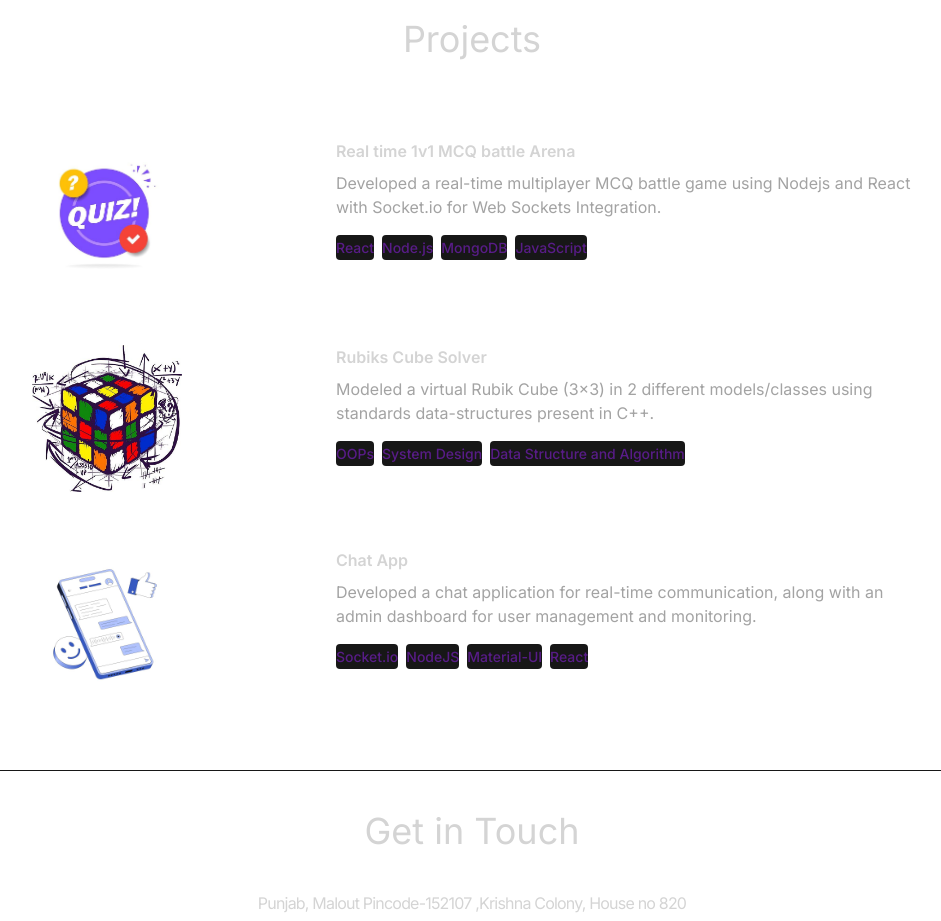
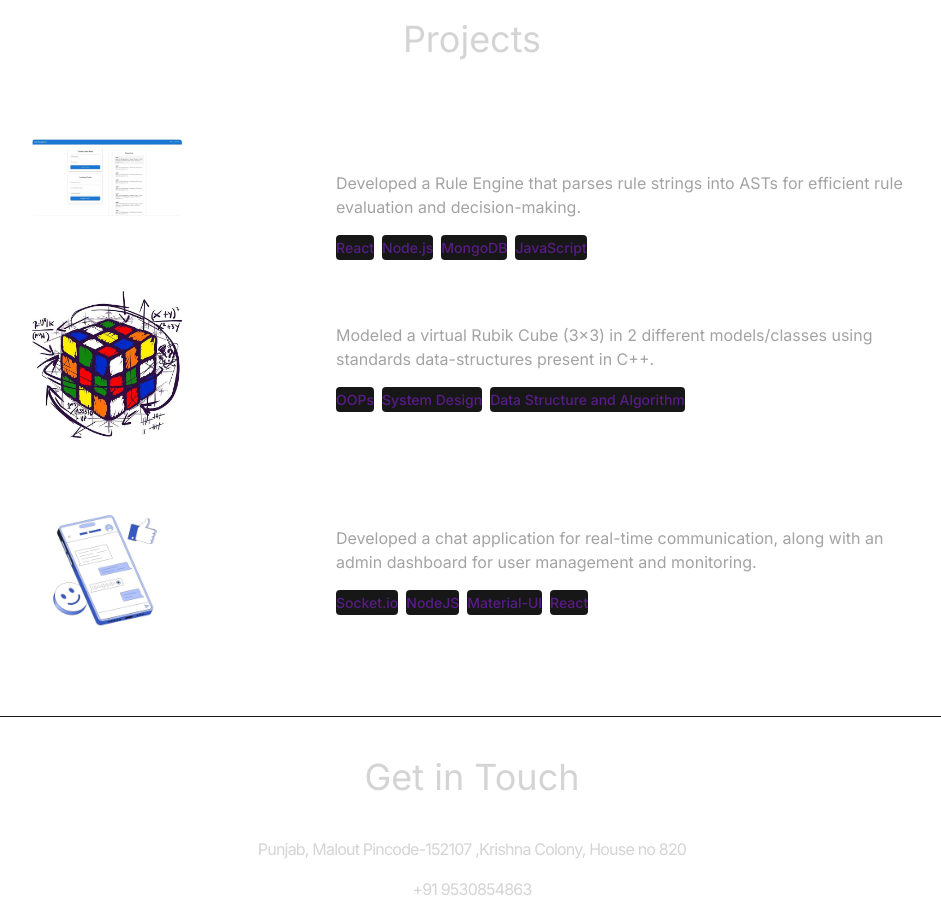
Before and after one commit to itzabhay01/react-portfolio-Abhay, a React (Vite) app: page / in a window 1280 px wide. Shown: the part 2040-2961 px from the top of the page, without its empty margins (168-1109 px from the left). Built offline with nearby package versions, Linux system fonts and the light colour scheme.

Commit message:
updated links

```diff
--- a/src/components/Projects.jsx
+++ b/src/components/Projects.jsx
@@ -23,11 +23,19 @@ const Projects = () => {
                     initial={{opacity:0, x:100}}
                     transition={{duration: 1}}
                     className='w-full max-w-xl lg:w-3/4'>
-                    <h6 className='mb-2 font-semibold'>{project.title}</h6>
+                    <h6 className='mb-2 font-semibold'>
+                        <a
+                            href={project.url}
+                            target="_blank"
+                            rel="noopener noreferrer"
+                            className="text-white hover:text-blue-600 transition duration-300"
+                        >
+                            {project.title}
+                        </a>
+                    </h6>
                     <p className='mb-4 text-neutral-400'>{project.description}</p>
-                    {project.technologies.map((tech,index)=>(
+                    {project.technologies.map((tech, index) => (
                         <span key={index} className='mr-2 rounded bg-neutral-900 pc-2 py-1 text-sm font-medium text-purple-900'>{tech}</span>
-
                     ))}
                     </motion.div>
 
--- a/src/constants/index.js
+++ b/src/constants/index.js
@@ -1,4 +1,4 @@
-import project1 from "../assets/projects/project-1.jpeg";
+import project1 from "../assets/projects/project-1.jpg";
 import project2 from "../assets/projects/project-2.jpeg";
 import project3 from "../assets/projects/project-3.jpeg";
 
@@ -40,11 +40,12 @@ export const ABOUT_TEXT = `I am a dedicated and versatile full stack developer w
 
 export const PROJECTS = [
   {
-    title: "Real time 1v1 MCQ battle Arena",
+    title: "Rule engine using AST",
     image: project1,
     description:
-      "Developed a real-time multiplayer MCQ battle game using Nodejs and React with Socket.io for Web Sockets Integration. ",
-    technologies: [ "React", "Node.js", "MongoDB", "JavaScript",""],
+      "Developed a Rule Engine that parses rule strings into ASTs for efficient rule evaluation and decision-making.",
+    technologies: [ "React", "Node.js", "MongoDB", "JavaScript"],
+    url:"https://github.com/itzabhay01/Rule_Engine"
   },
   {
     title: "Rubiks Cube Solver",
@@ -52,6 +53,7 @@ export const PROJECTS = [
     description:
       "Modeled a virtual Rubik Cube (3x3) in 2 different models/classes using standards data-structures present in C++.",
     technologies: ["OOPs", "System Design", "Data Structure and Algorithm"],
+    url:"https://github.com/itzabhay01/Rubixcubesolver"
   },
   {
     title: "Chat App",
@@ -59,6 +61,7 @@ export const PROJECTS = [
     description:
       "Developed a chat application for real-time communication, along with an admin dashboard for user management and monitoring.",
     technologies: ["Socket.io", "NodeJS", "Material-UI", "React"],
+    url:"https://github.com/itzabhay01/chat_app"
   },
 ];
 
```
Also changed, not shown: src/assets/projects/project-1.jpeg (deleted), src/assets/projects/project-1.jpg (added).
